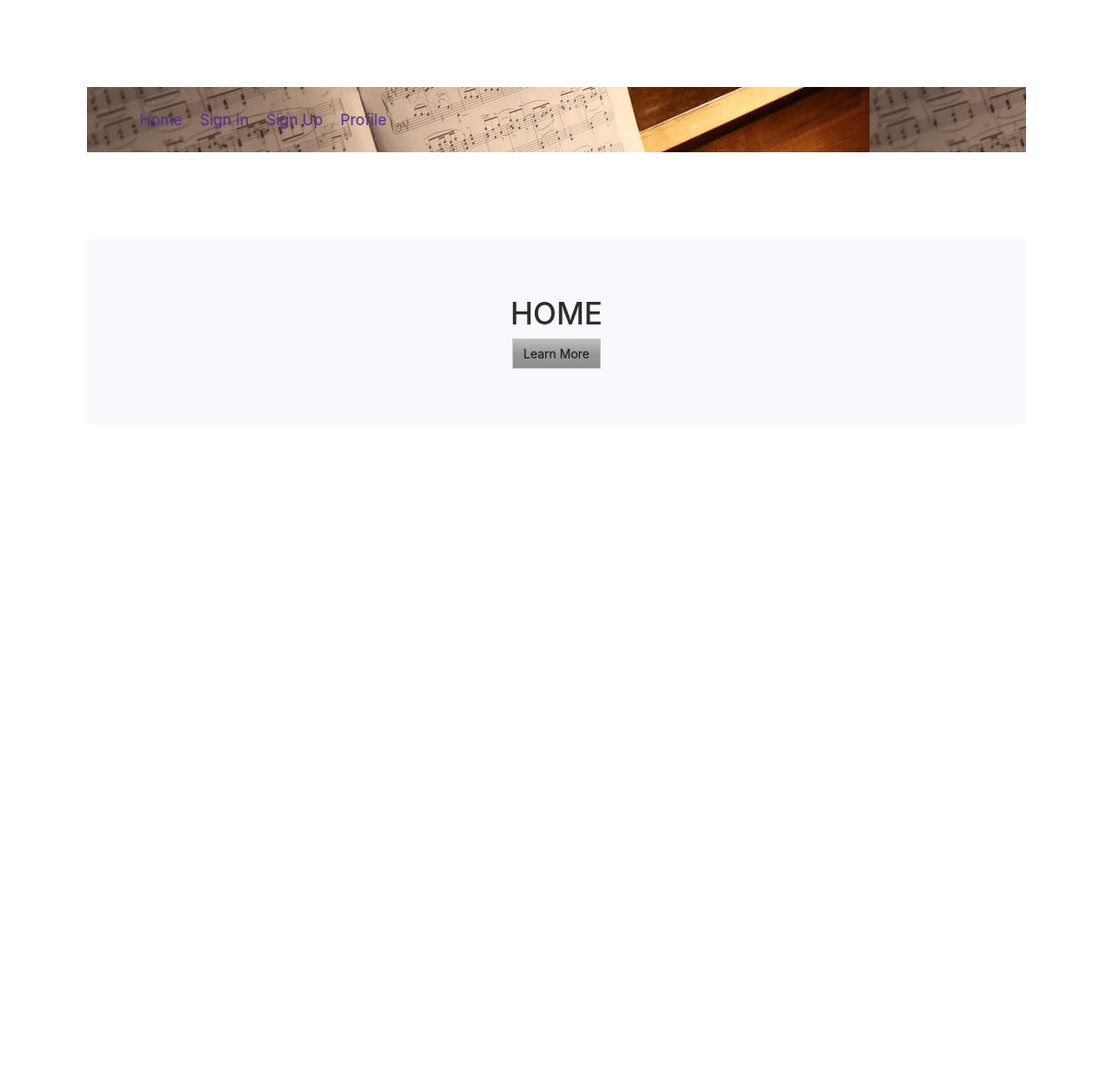
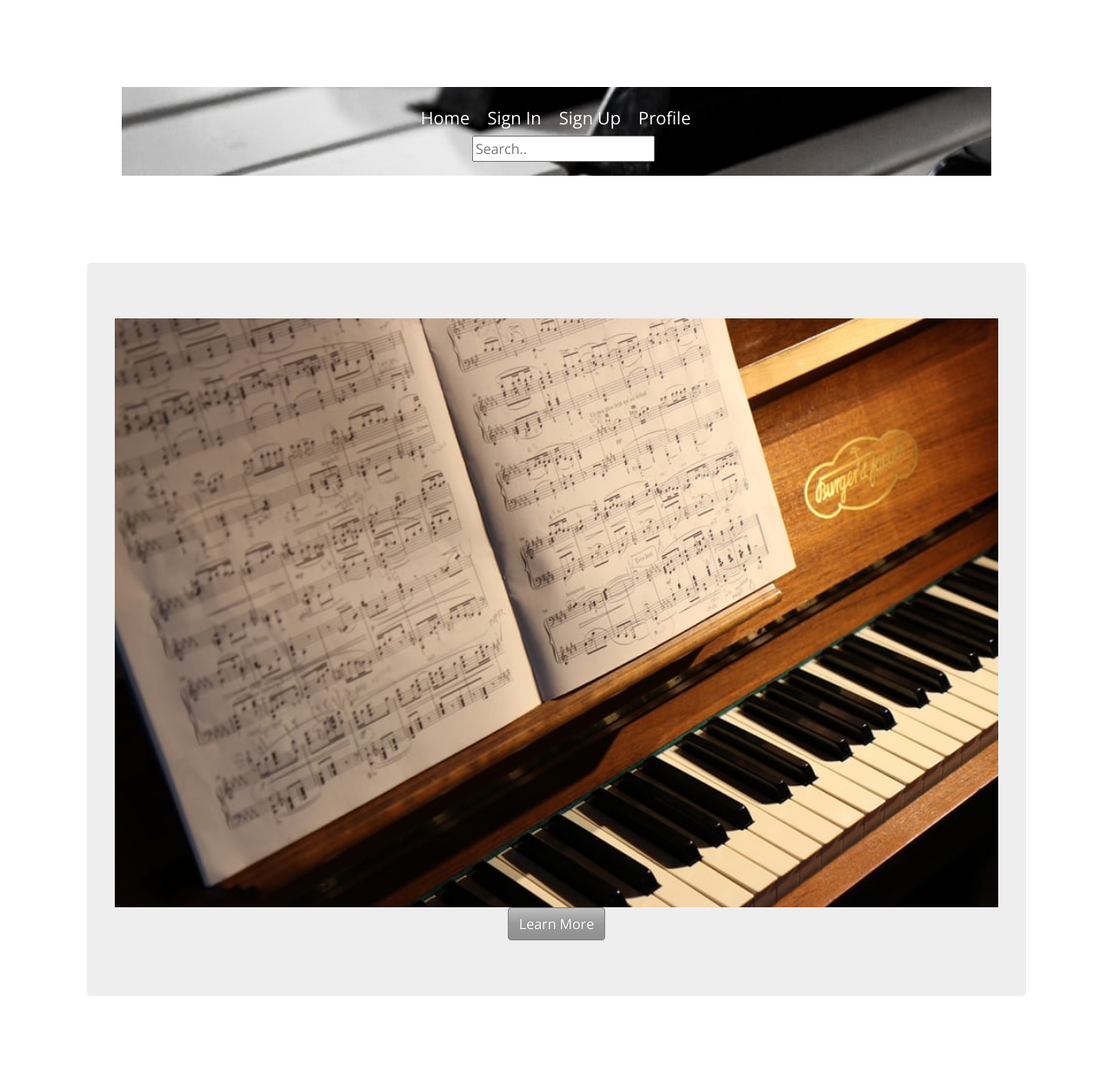
Before and after one commit to fatpat314/JamHub, a Flask app: page / in a window 1280 px wide. Shown: the whole page at 87% size. Before the commit the page ends 424 px from the top, so only its background shows below. Run offline with Flask 2, Linux system fonts and the light colour scheme; some libraries are stand-ins or nearby versions.

Commit message:
img working. navbar centered

```diff
--- a/static/styles.css
+++ b/static/styles.css
@@ -1,5 +1,28 @@
 .bg_img {
     display: flex: run-in;
-    background-image: url("piano.jpg");
+    background-position: center;
+    background-repeat: no-repeat;
+    background-size: 1000px;
+
+    background-image: url("keyboard.jpg");
 
 }
+.navbar-nav {
+
+  text-align: center;
+  > li {
+    float: none;
+    display: inline-block;
+  }
+}
+
+.home_bg_img{
+    background-image: url("piano.jpg");
+    background-repeat: no-repeat;
+}
+.center {
+  display: block;
+  /* margin-left: auto;
+  margin-right: auto; */
+  width: 100%;
+}
--- a/templates/base.html
+++ b/templates/base.html
@@ -12,7 +12,6 @@
         <!-- <link rel="stylesheet" href="https://stackpath.bootstrapcdn.com/bootstrap/4.3.1/css/bootstrap.min.css"> -->
 
         <!-- BOOTSTRAP THEME-->
-        <link rel="stylesheet" href="https://stackpath.bootstrapcdn.com/bootswatch/4.3.1/pulse/bootstrap.min.css">
 
         <link rel="stylesheet" href="static/styles.css">
 
@@ -23,9 +22,9 @@
 
         <!-- NAVBAR -->
 
-        <nav class="navbar navbar-default  bg_img" style="margin: 100px">
+        <nav class="navbar navbar  bg_img" style="margin: 100px">
 
-            <div class="container">
+            <div class="navbar navbar-nav container">
                 <div class="navbar-header">
                     <button class="navbar-toggler" type="button" data-toggle="collapse" data-target="#navbarCollapse" aria-controls="navbarCollapse" aria-expanded="false" aria-label="Toggle navigation">
                         <span class="sr-only">Toggle navigation</span>
@@ -33,10 +32,14 @@
                         <span class="icon-bar"></span>
                         <span class="icon-bar"></span>
                     </button>
-                        <a class="navbar-brand" href="/">Home</a>
-                        <a class="navbar-brand" href="/sign-in">Sign In</a>
-                        <a class="navbar-brand" href="/sign-up">Sign Up</a>
-                        <a class="navbar-brand" href="/profile">Profile</a>
+                        <a class="navbar-brand text-white" href="/">Home</a>
+                        <a class="navbar-brand text-white" href="/sign-in">Sign In</a>
+                        <a class="navbar-brand text-white" href="/sign-up">Sign Up</a>
+                        <a class="navbar-brand text-white" href="/profile">Profile</a>
+            <div class="container col-7">
+                <input type="text" placeholder="Search..">
+            </div>
+
                     <!-- <a class="navbar-brand" href="/wheels">Wheels</a>
                     <a class="navbar-brand" href="/cart">View Cart -->
                 </div>
--- a/templates/index.html
+++ b/templates/index.html
@@ -1,7 +1,39 @@
 {% extends 'base.html' %}
 
 {% block content %}
-<h1>HOME</h1>
 
 
+
+
+
+
+<div class="w3-content w3-section center" style="max-width:5000px">
+
+  <img class="mySlides center" src="static/piano.jpg" style="width:100%">
+  <img class="mySlides center" src="static/guitar.jpg" style="width:100%">
+  <img class="mySlides center" src="static/keyboard.jpg" style="width:100%">
+</div>
+
+<script>
+var myIndex = 0;
+carousel();
+
+function carousel() {
+  var i;
+  var x = document.getElementsByClassName("mySlides");
+  for (i = 0; i < x.length; i++) {
+    x[i].style.display = "none";
+  }
+  myIndex++;
+  if (myIndex > x.length) {myIndex = 1}
+  x[myIndex-1].style.display = "block";
+  setTimeout(carousel, 2000); // Change image every 2 seconds
+}
+</script>
+
+
+
+</body>
+</html>
+
 {% endblock %}
```
Also changed, not shown: static/guitar.jpg (added), static/keyboard.jpg (added), 2 other files.
